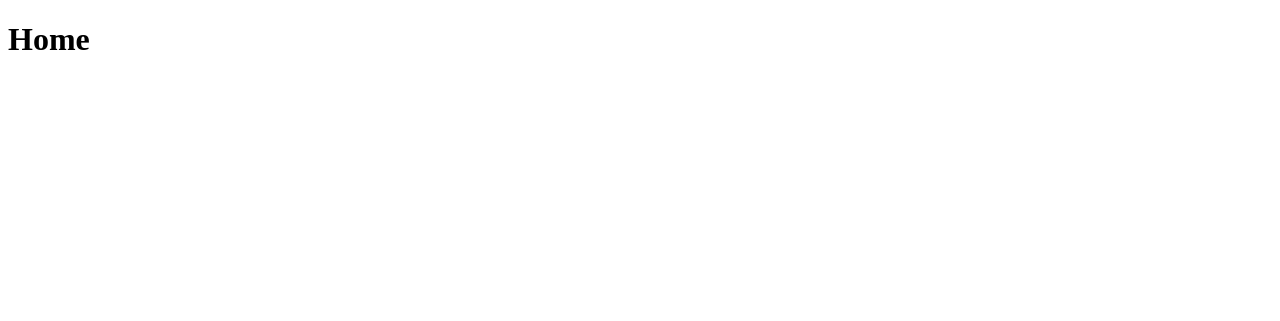
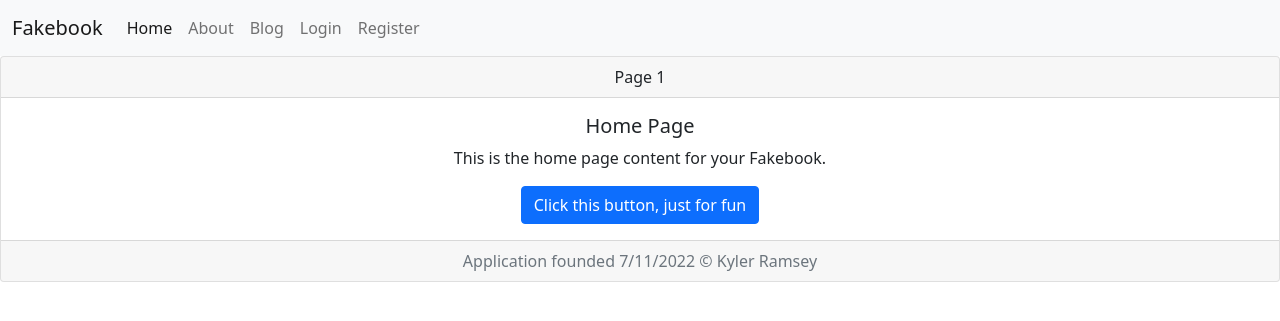
Before and after one commit to kylerramsey/HW-W6D2---Blueprints-and-Models, a Flask app: page / in a window 1280 px wide. Before the commit the part shown is almost empty. Shown: the top 321 px of the page. Run offline with Flask 2, Linux system fonts and the light colour scheme; some libraries are stand-ins or nearby versions.

Commit message:
commiting changes with bootstrap

```diff
--- a/app/templates/index.html
+++ b/app/templates/index.html
@@ -2,6 +2,18 @@
 {% extends './layout.html' %}
 
 {% block content %}
-<h1>Home</h1>
+<div class="card text-center">
+    <div class="card-header">
+      Page 1
+    </div>
+    <div class="card-body">
+      <h5 class="card-title">Home Page</h5>
+      <p class="card-text">This is the home page content for your Fakebook.</p>
+      <a href="#" class="btn btn-primary">Click this button, just for fun</a>
+    </div>
+    <div class="card-footer text-muted">
+      Application founded 7/11/2022 &copy; Kyler Ramsey
+    </div>
+  </div>
 <!-- git push origin master --force -->
 {% endblock content %}
--- a/app/templates/layout.html
+++ b/app/templates/layout.html
@@ -5,11 +5,43 @@
     <meta http-equiv="X-UA-Compatible" content="IE=edge">
     <meta name="viewport" content="width=device-width, initial-scale=1.0">
     <title>Document</title>
+    <link href="https://cdn.jsdelivr.net/npm/bootstrap@5.1.3/dist/css/bootstrap.min.css" rel="stylesheet" integrity="sha384-1BmE4kWBq78iYhFldvKuhfTAU6auU8tT94WrHftjDbrCEXSU1oBoqyl2QvZ6jIW3" crossorigin="anonymous">
 </head>
 <body>
+    <header>
+        <nav class="navbar navbar-expand-lg navbar-light bg-light">
+            <div class="container-fluid">
+              <a class="navbar-brand" href="/">Fakebook</a>
+              <button class="navbar-toggler" type="button" data-bs-toggle="collapse" data-bs-target="#navbarNav" aria-controls="navbarNav" aria-expanded="false" aria-label="Toggle navigation">
+                <span class="navbar-toggler-icon"></span>
+              </button>
+              <div class="collapse navbar-collapse" id="navbarNav">
+                <ul class="navbar-nav">
+                  <li class="nav-item">
+                    <a class="nav-link active" aria-current="page" href="/">Home</a>
+                  </li>
+                  <li class="nav-item">
+                    <a class="nav-link" href="/about">About</a>
+                  </li>
+                  <li class="nav-item">
+                    <a class="nav-link" href="/blog">Blog</a>
+                  </li>
+                  <li class="nav-item">
+                    <a class="nav-link" href="/login">Login</a>
+                  </li>
+                  <li class="nav-item">
+                    <a class="nav-link" href="/register">Register</a>
+                  </li>
+                </ul>
+              </div>
+            </div>
+          </nav>
+    </header>
     <main>
         <!-- Import the main content here -->
         {% block content %}{% endblock content %}
     </main>
+    <script src="https://cdn.jsdelivr.net/npm/@popperjs/core@2.10.2/dist/umd/popper.min.js" integrity="sha384-7+zCNj/IqJ95wo16oMtfsKbZ9ccEh31eOz1HGyDuCQ6wgnyJNSYdrPa03rtR1zdB" crossorigin="anonymous"></script>
+    <script src="https://cdn.jsdelivr.net/npm/bootstrap@5.1.3/dist/js/bootstrap.min.js" integrity="sha384-QJHtvGhmr9XOIpI6YVutG+2QOK9T+ZnN4kzFN1RtK3zEFEIsxhlmWl5/YESvpZ13" crossorigin="anonymous"></script>
 </body>
 </html>
```
Also changed, not shown: app/templates/about.html (+13 -1 lines), app/templates/blog.html (+13 -1 lines), app/templates/login.html (+13 -1 lines), app/templates/register.html (+13 -1 lines).
